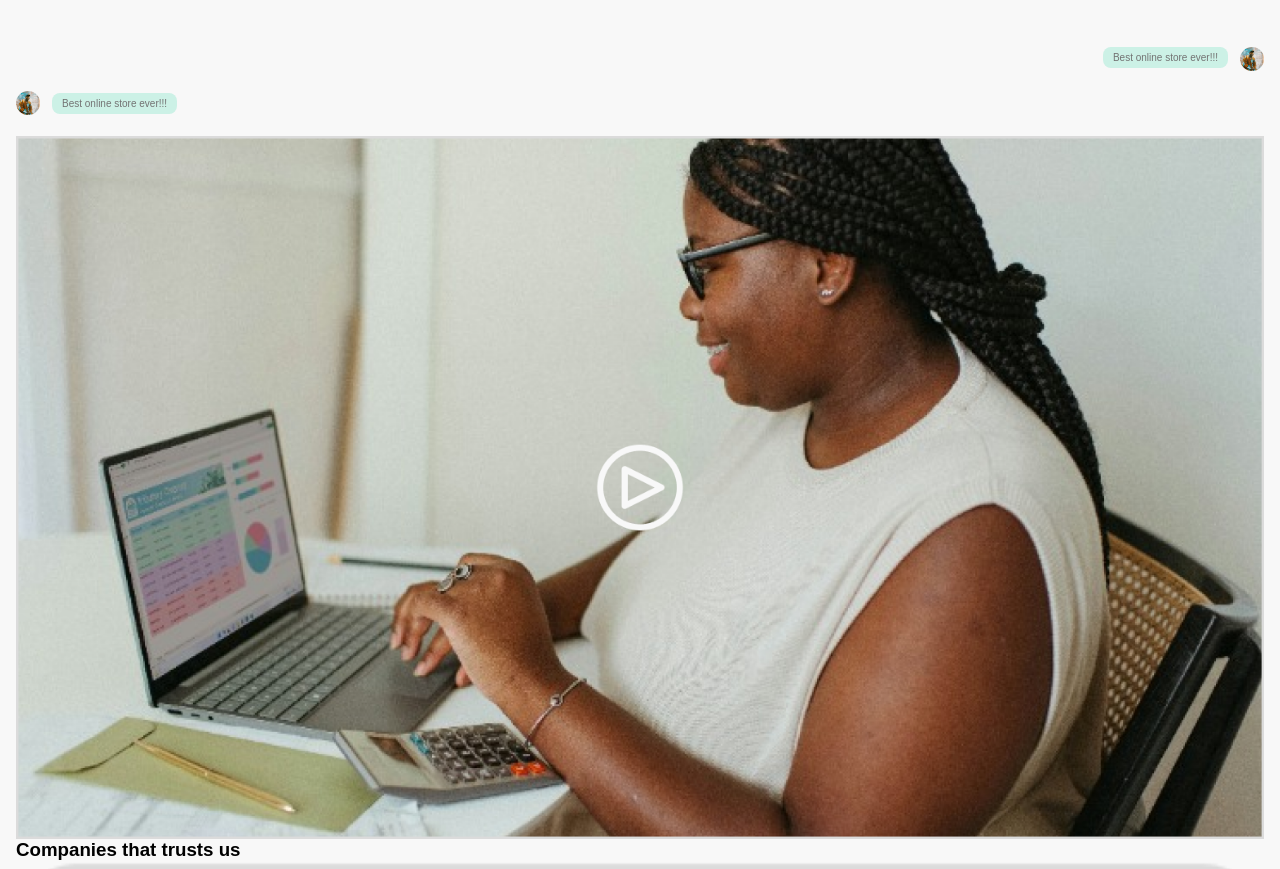
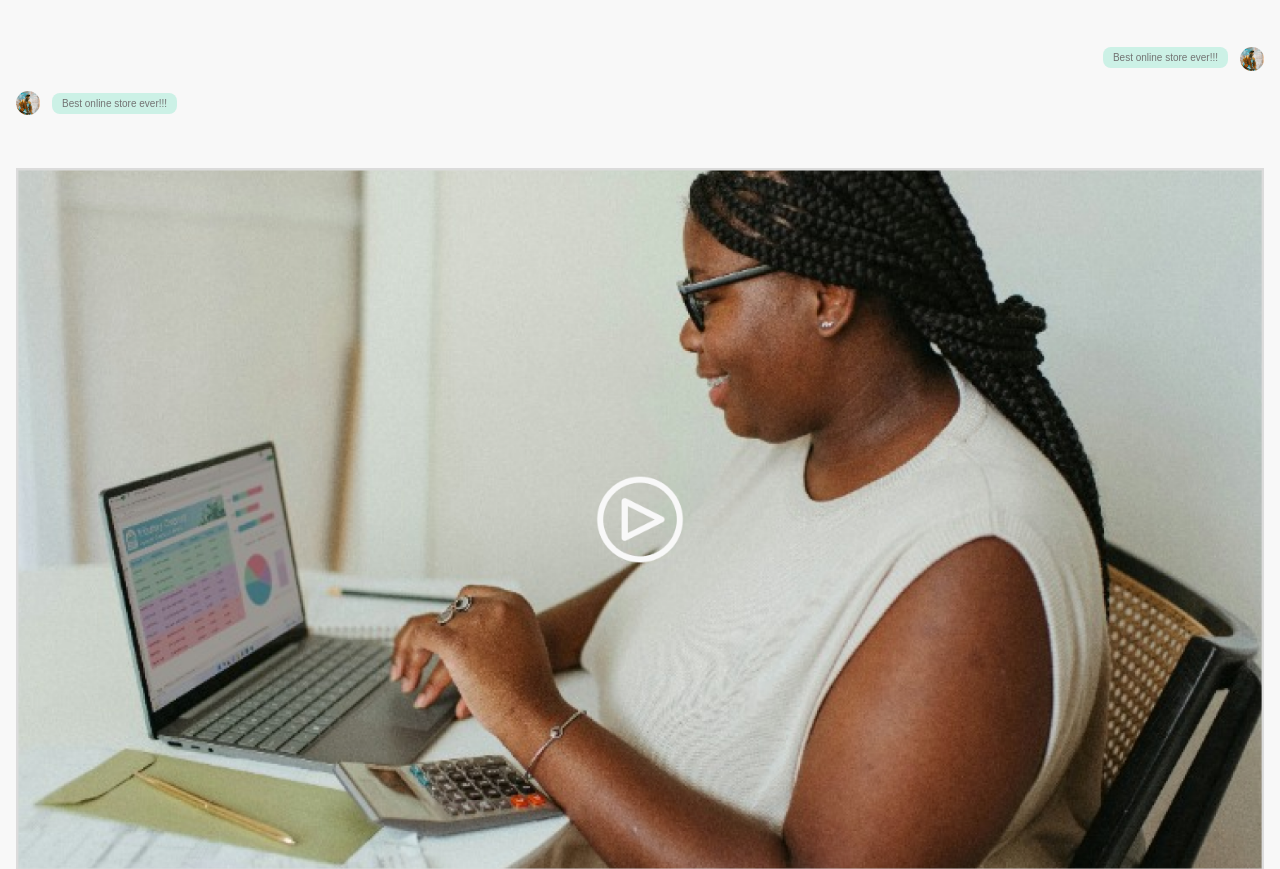
Before and after one commit to ameh-samson/powpa, a website: page index.html in a window 1280 px wide. Shown: the part 580-1449 px from the top of the page. Drawn offline with Linux system fonts and the light colour scheme.

Commit message:
add margin to section

```diff
--- a/index.html
+++ b/index.html
@@ -77,7 +77,7 @@
             </p>
             <a class="get-started">Get Started</a>
           </div>
-          <div>
+          <div class="hero-video">
             <!-- video here -->
             <img src="src/assets/img/video.png" alt="" />
           </div>
--- a/src/scss/components/_hero.scss
+++ b/src/scss/components/_hero.scss
@@ -79,5 +79,9 @@
         margin-bottom: 2em;
       }
     }
+
+    .hero-video {
+      margin-top: 2em;
+    }
   }
 }
--- a/src/scss/layout/_layout.scss
+++ b/src/scss/layout/_layout.scss
@@ -8,3 +8,7 @@
   align-items: center;
   justify-content: space-between;
 }
+
+section {
+  margin-top: 6.25em;
+}
```
Also changed, not shown: src/css/style.css, 1 other file.
